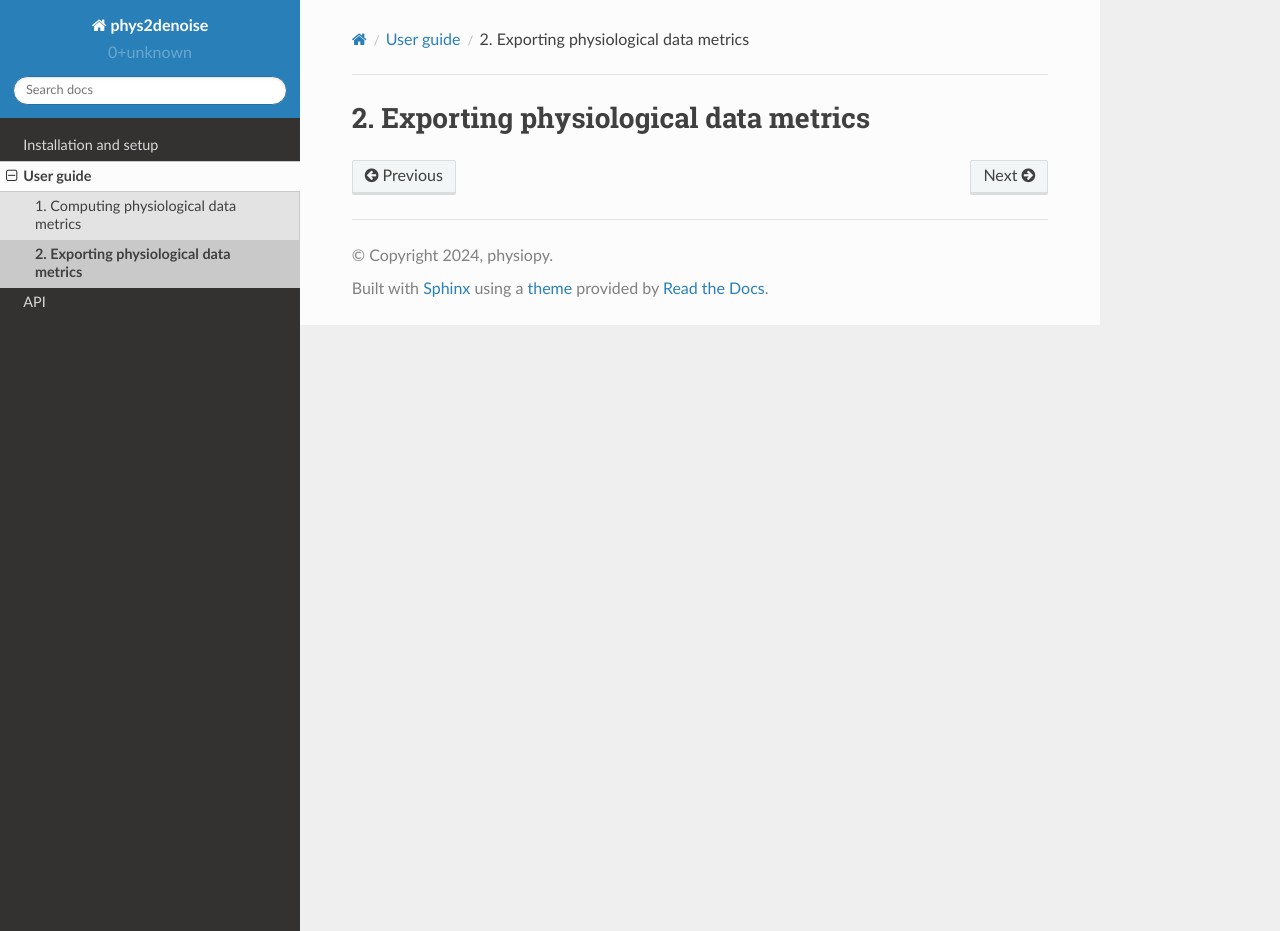
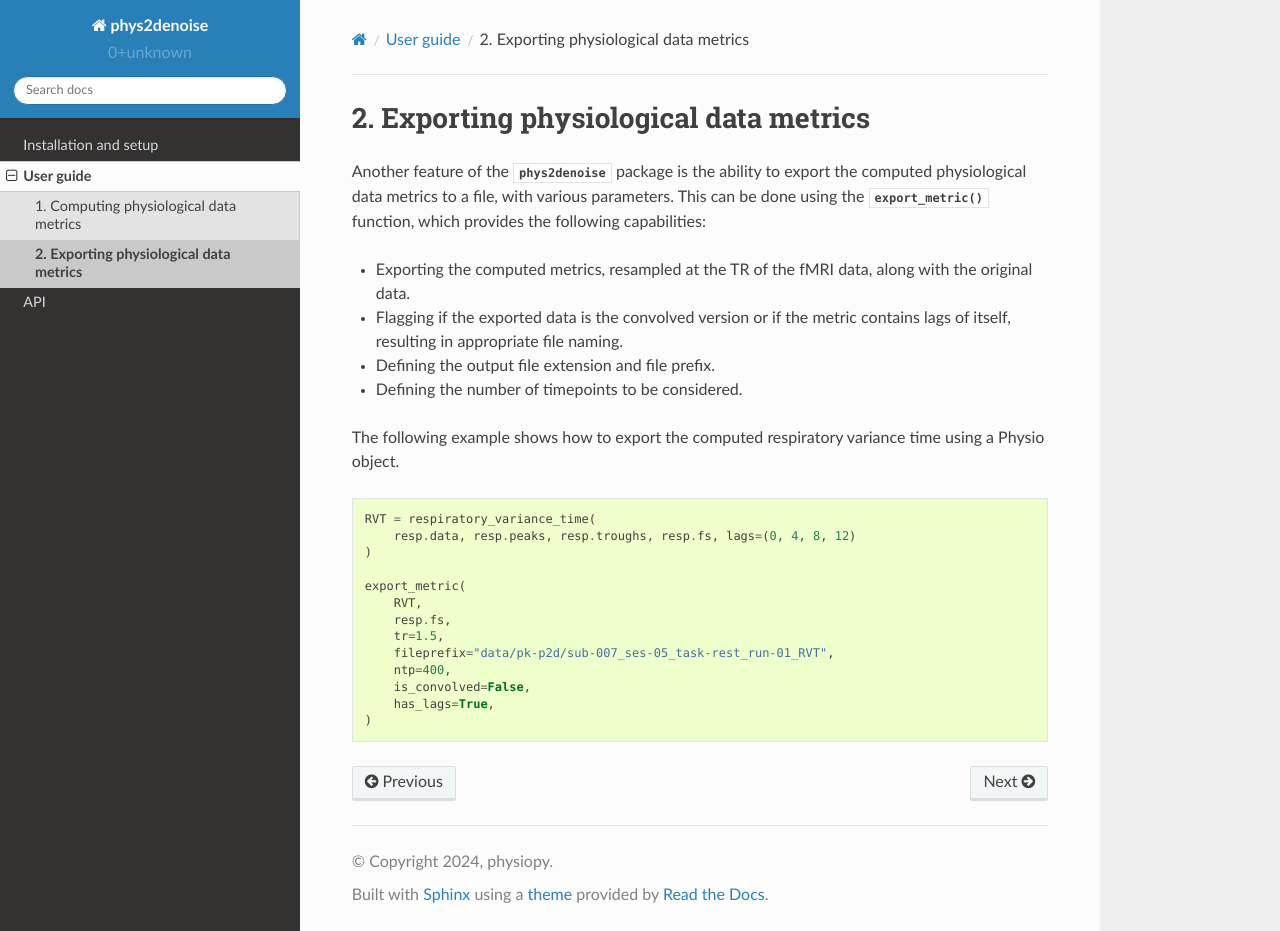
Before and after one commit to physiopy/phys2denoise, a Sphinx documentation site: the page built from docs/user_guide/exporting.rst, in a window 1280 px wide and 931 px high. Built offline with Sphinx 7.4.7 and the Read the Docs theme 2.0.0, drawn with Linux system fonts in a browser that asks for light colours.

Commit message:
docs: Add exporting metrics page

```diff
--- a/docs/user_guide/exporting.rst
+++ b/docs/user_guide/exporting.rst
@@ -2,3 +2,28 @@
 
 Exporting physiological data metrics
 ------------------------------------
+Another feature of the :py:mod:`phys2denoise` package is the ability to export the computed physiological data metrics to a file, with various parameters.
+This can be done using the :py:func:`export_metric` function, which provides the following capabilities:
+
+- Exporting the computed metrics, resampled at the TR of the fMRI data, along with the original data.
+- Flagging if the exported data is the convolved version or if the metric contains lags of itself, resulting in appropriate file naming.
+- Defining the output file extension and file prefix.
+- Defining the number of timepoints to be considered.
+
+The following example shows how to export the computed respiratory variance time using a Physio object.
+
+.. code-block:: python
+
+  RVT = respiratory_variance_time(
+      resp.data, resp.peaks, resp.troughs, resp.fs, lags=(0, 4, 8, 12)
+  )
+
+  export_metric(
+      RVT,
+      resp.fs,
+      tr=1.5,
+      fileprefix="data/pk-p2d/sub-007_ses-05_task-rest_run-01_RVT",
+      ntp=400,
+      is_convolved=False,
+      has_lags=True,
+  )
```
